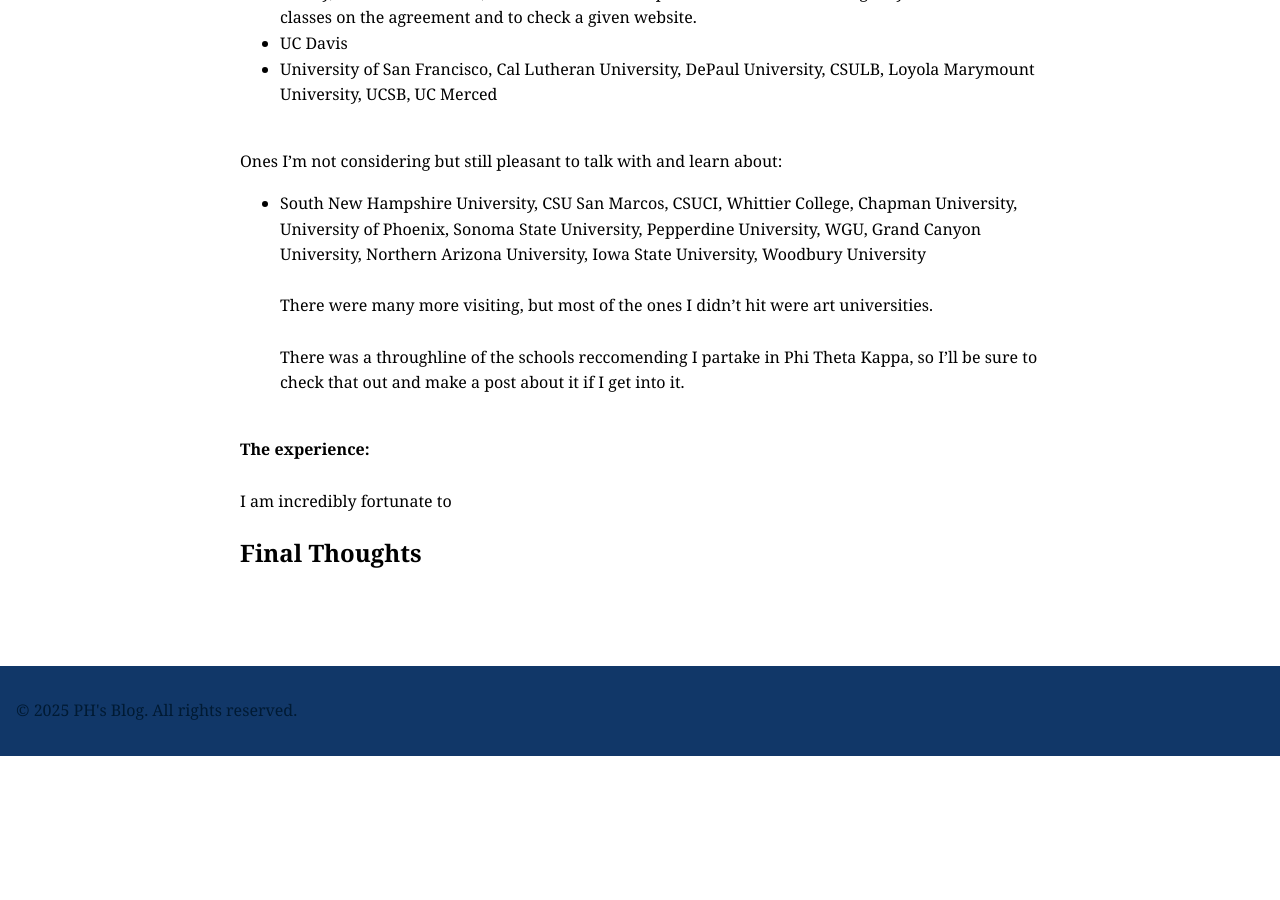
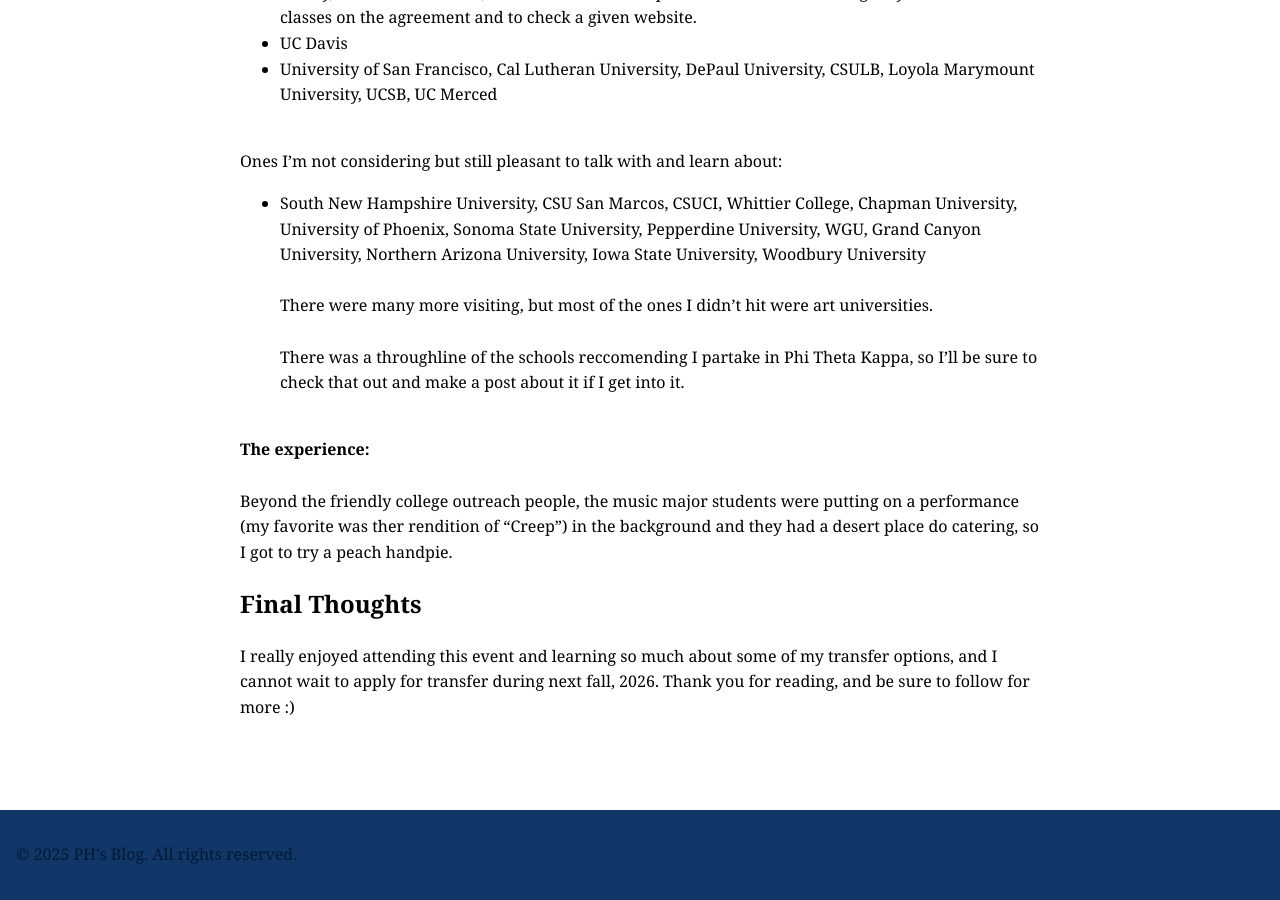
Before and after one commit to CaptainSapphire/PH-s-Blog, a Jekyll site: the page built from _posts/2025-08-29-Transfer-Day.md, in a window 1280 px wide and 900 px high, scrolled down 1645 px. Built offline with Jekyll 4.4.1, drawn with Linux system fonts in a browser that asks for light colours; our own code applies the rules of GitHub Pages for plain Markdown files; before the commit the page ends 2401 px from its top, so only the background shows below that.

Commit message:
Update 2025-08-29-Transfer-Day.md

```diff
--- a/_posts/2025-08-29-Transfer-Day.md
+++ b/_posts/2025-08-29-Transfer-Day.md
@@ -31,5 +31,7 @@
 <br><br>
 
 **The experience:** <br><br>
-I am incredibly fortunate to
+Beyond the friendly college outreach people, the music major students were putting on a performance (my favorite was ther rendition of "Creep") in the background and they had a desert place do catering, so I got to try a peach handpie.
+
 ## Final Thoughts
+I really enjoyed attending this event and learning so much about some of my transfer options, and I cannot wait to apply for transfer during next fall, 2026. Thank you for reading, and be sure to follow for more :)
```
